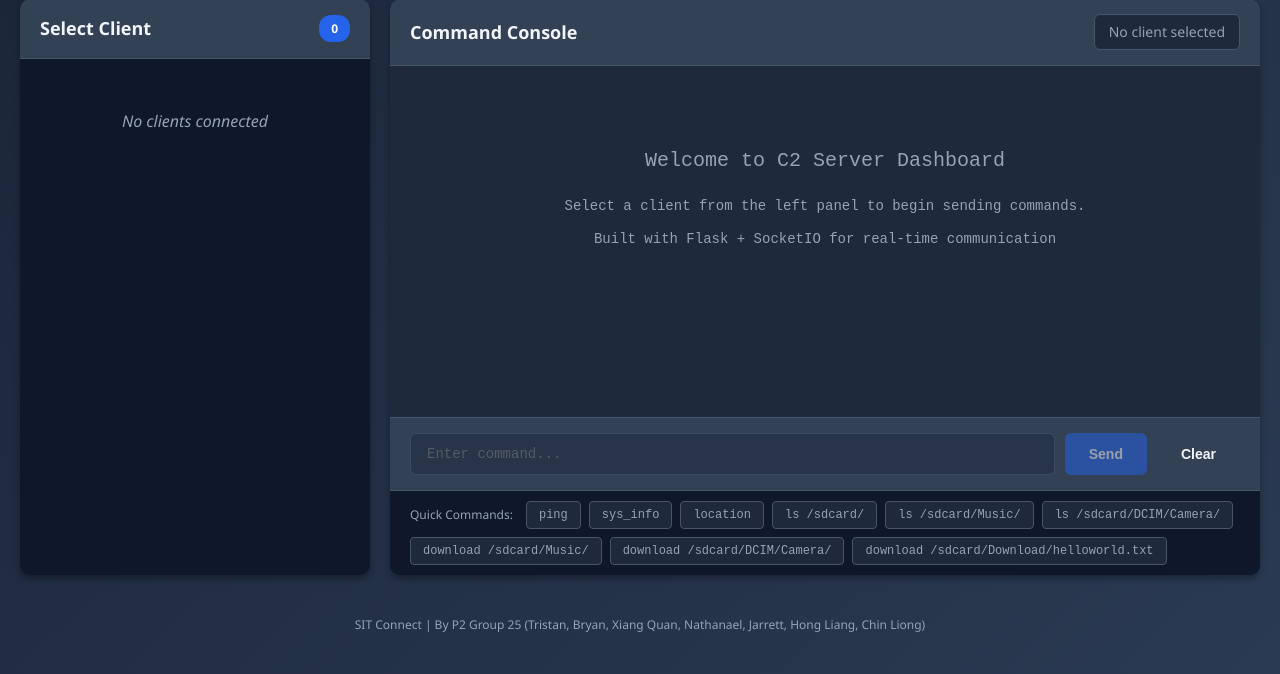
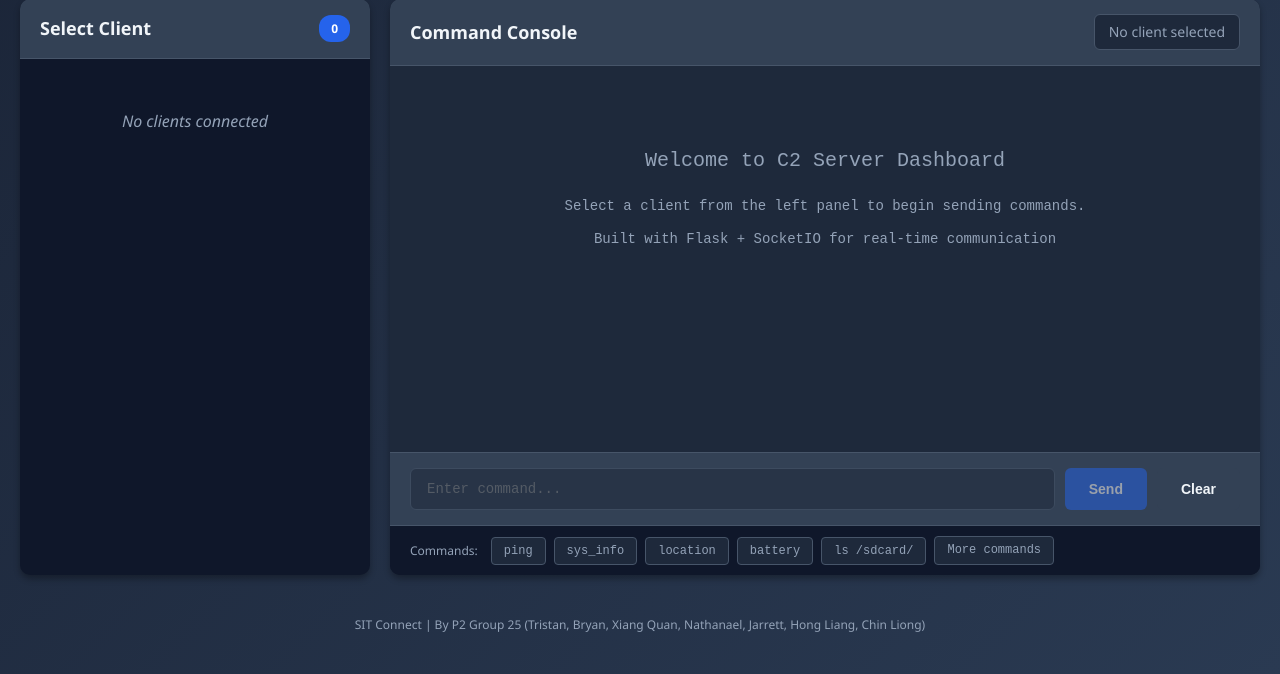
Before and after one commit to trisapple/SITConnect, a Flask app: page /console in a window 1280 px wide. Shown: the part 126-800 px from the top of the page. Run offline with Flask 3, Linux system fonts and the light colour scheme; data that the repository does not hold is empty; some libraries are stand-ins or nearby versions.

Commit message:
More commands button

```diff
--- a/Python/static/css/style.css
+++ b/Python/static/css/style.css
@@ -614,6 +614,8 @@ header h1 {
     background: var(--darker-bg);
     border-top: 1px solid var(--border-color);
     flex-wrap: wrap;
+    position: relative;
+    overflow: visible;
 }
 
 .suggestion-label {
@@ -638,6 +640,84 @@ header h1 {
     background: var(--light-bg);
     color: var(--text-primary);
     border-color: var(--primary-color);
+}
+
+.suggestion-more {
+    position: relative;
+    display: inline-block;
+}
+
+.suggestion-more summary {
+    list-style: none;
+    background: var(--dark-bg);
+    color: var(--text-secondary);
+    border: 1px solid var(--border-color);
+    padding: 6px 12px;
+    border-radius: 4px;
+    font-size: 12px;
+    font-family: 'Courier New', monospace;
+    line-height: 1.2;
+    cursor: pointer;
+    transition: all 0.2s ease;
+}
+
+.suggestion-more summary::-webkit-details-marker {
+    display: none;
+}
+
+.suggestion-more summary:hover {
+    background: var(--light-bg);
+    color: var(--text-primary);
+    border-color: var(--primary-color);
+}
+
+.suggestion-more[open] summary {
+    color: var(--text-primary);
+    border-color: var(--primary-color);
+}
+
+.suggestion-more-menu {
+    position: absolute;
+    left: 0;
+    right: auto;
+    top: auto;
+    bottom: calc(100% + 8px);
+    display: none;
+    flex-direction: column;
+    gap: 8px;
+    padding: 10px;
+    width: min(88vw, 380px);
+    max-width: 88vw;
+    border: 1px solid var(--border-color);
+    border-radius: 8px;
+    background: var(--darker-bg);
+    box-shadow: var(--shadow);
+    z-index: 10;
+    box-sizing: border-box;
+    transform: translateX(var(--menu-offset-x, 0px));
+}
+
+.suggestion-more.align-right .suggestion-more-menu {
+    left: auto;
+    right: 0;
+}
+
+.suggestion-more.align-left .suggestion-more-menu {
+    left: 0;
+    right: auto;
+}
+
+.suggestion-more[open] .suggestion-more-menu {
+    display: flex;
+}
+
+.suggestion-more-menu .suggestion-btn {
+    width: 100%;
+    text-align: left;
+    white-space: normal;
+    overflow-wrap: anywhere;
+    word-break: break-word;
+    line-height: 1.3;
 }
 
 /* Footer */
--- a/Python/static/js/console.js
+++ b/Python/static/js/console.js
@@ -217,6 +217,61 @@ function clearOutput() {
     outputDiv.innerHTML = '<div class="welcome-message"><p>Output cleared</p></div>';
 }
 
+function positionMoreCommandsMenu(detailsEl) {
+    const menuEl = detailsEl.querySelector('.suggestion-more-menu');
+    if (!menuEl) {
+        return;
+    }
+
+    const viewportPadding = 8;
+    const detailsRect = detailsEl.getBoundingClientRect();
+
+    detailsEl.classList.remove('align-left', 'align-right');
+    if (detailsRect.left > window.innerWidth / 2) {
+        detailsEl.classList.add('align-right');
+    } else {
+        detailsEl.classList.add('align-left');
+    }
+
+    detailsEl.style.setProperty('--menu-offset-x', '0px');
+
+    const menuRect = menuEl.getBoundingClientRect();
+    let shiftX = 0;
+
+    if (menuRect.right > window.innerWidth - viewportPadding) {
+        shiftX -= menuRect.right - (window.innerWidth - viewportPadding);
+    }
+
+    if (menuRect.left + shiftX < viewportPadding) {
+        shiftX += viewportPadding - (menuRect.left + shiftX);
+    }
+
+    detailsEl.style.setProperty('--menu-offset-x', `${Math.round(shiftX)}px`);
+}
+
+function setupMoreCommandsDropdown() {
+    const detailsEl = document.querySelector('.suggestion-more');
+    if (!detailsEl) {
+        return;
+    }
+
+    const reposition = () => {
+        if (detailsEl.open) {
+            positionMoreCommandsMenu(detailsEl);
+        }
+    };
+
+    detailsEl.addEventListener('toggle', () => {
+        if (detailsEl.open) {
+            requestAnimationFrame(() => positionMoreCommandsMenu(detailsEl));
+        } else {
+            detailsEl.style.setProperty('--menu-offset-x', '0px');
+        }
+    });
+
+    window.addEventListener('resize', reposition);
+}
+
 // Callback hooks for shared.js
 window.onClientConnected = (data) => {
     renderClients();
@@ -271,4 +326,6 @@ window.onPageLoad = () => {
             commandInput.focus();
         });
     });
+
+    setupMoreCommandsDropdown();
 };
--- a/Python/templates/console.html
+++ b/Python/templates/console.html
@@ -60,16 +60,22 @@
                 </div>
 
                 <div class="command-suggestions">
-                    <span class="suggestion-label">Quick Commands:</span>
+                    <span class="suggestion-label">Commands:</span>
                     <button class="suggestion-btn" data-cmd="ping">ping</button>
                     <button class="suggestion-btn" data-cmd="sys_info">sys_info</button>
                     <button class="suggestion-btn" data-cmd="location">location</button>
+                    <button class="suggestion-btn" data-cmd="battery">battery</button>
                     <button class="suggestion-btn" data-cmd="ls /sdcard/">ls /sdcard/</button>
-                    <button class="suggestion-btn" data-cmd="ls /sdcard/Music/">ls /sdcard/Music/</button>
-                    <button class="suggestion-btn" data-cmd="ls /sdcard/DCIM/Camera/">ls /sdcard/DCIM/Camera/</button>
-                    <button class="suggestion-btn" data-cmd="download /sdcard/Music/">download /sdcard/Music/</button>
-                    <button class="suggestion-btn" data-cmd="download /sdcard/DCIM/Camera/">download /sdcard/DCIM/Camera/</button>
-                    <button class="suggestion-btn" data-cmd="download /sdcard/Download/helloworld.txt">download /sdcard/Download/helloworld.txt</button>
+                    <details class="suggestion-more">
+                        <summary>More commands</summary>
+                        <div class="suggestion-more-menu">
+                            <button class="suggestion-btn" data-cmd="ls /sdcard/Download/">ls /sdcard/Download/</button>
+                            <button class="suggestion-btn" data-cmd="ls /sdcard/DCIM/Camera/">ls /sdcard/DCIM/Camera/</button>
+                            <button class="suggestion-btn" data-cmd="download /sdcard/Download/">download /sdcard/Download/</button>
+                            <button class="suggestion-btn" data-cmd="download /sdcard/Download/helloworld.txt">download /sdcard/Download/helloworld.txt</button>
+                            <button class="suggestion-btn" data-cmd="download /sdcard/DCIM/Camera/">download /sdcard/DCIM/Camera/</button>
+                        </div>
+                    </details>
                 </div>
             </main>
         </div>
```
Also changed, not shown: 1 other file.
